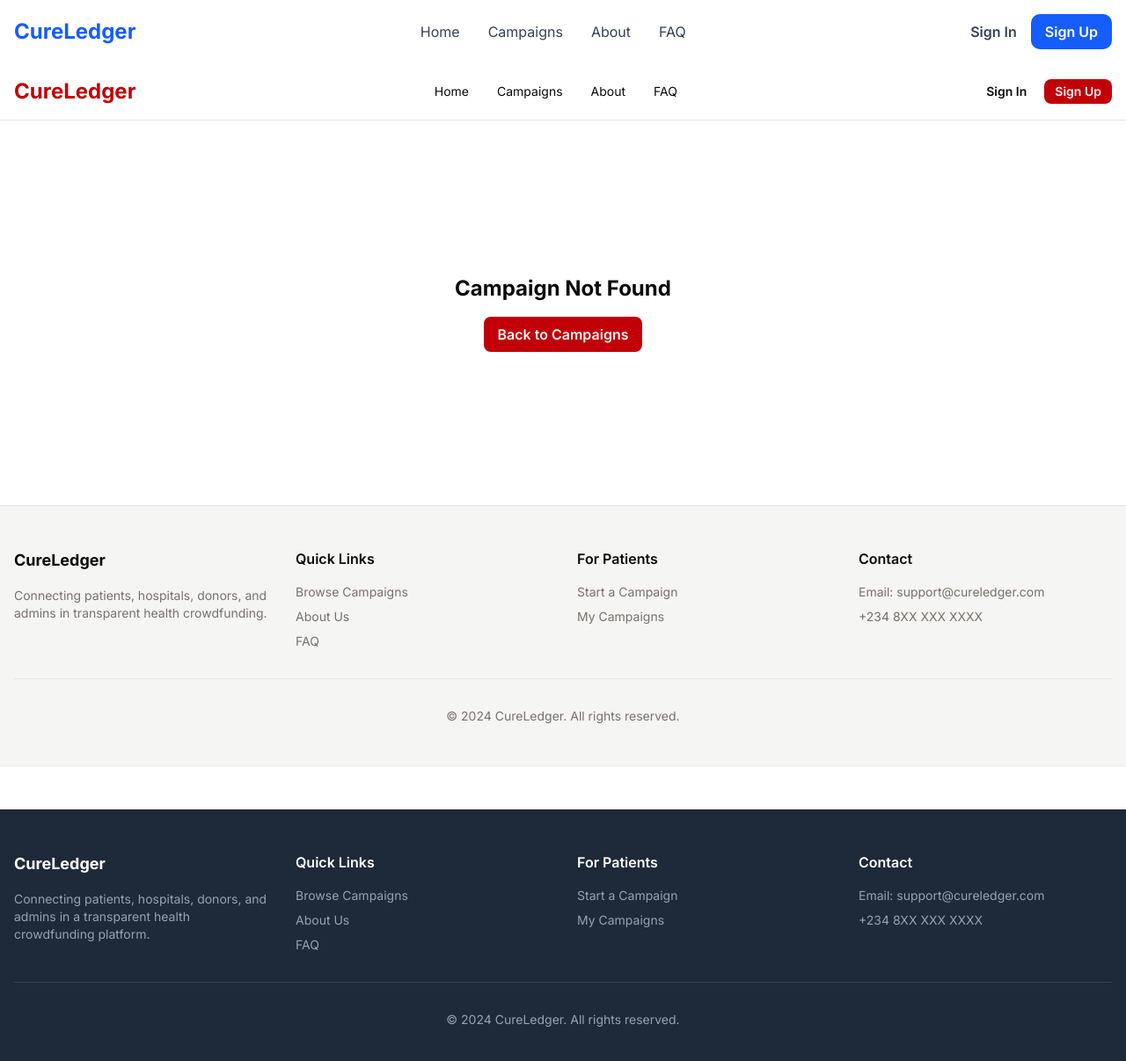
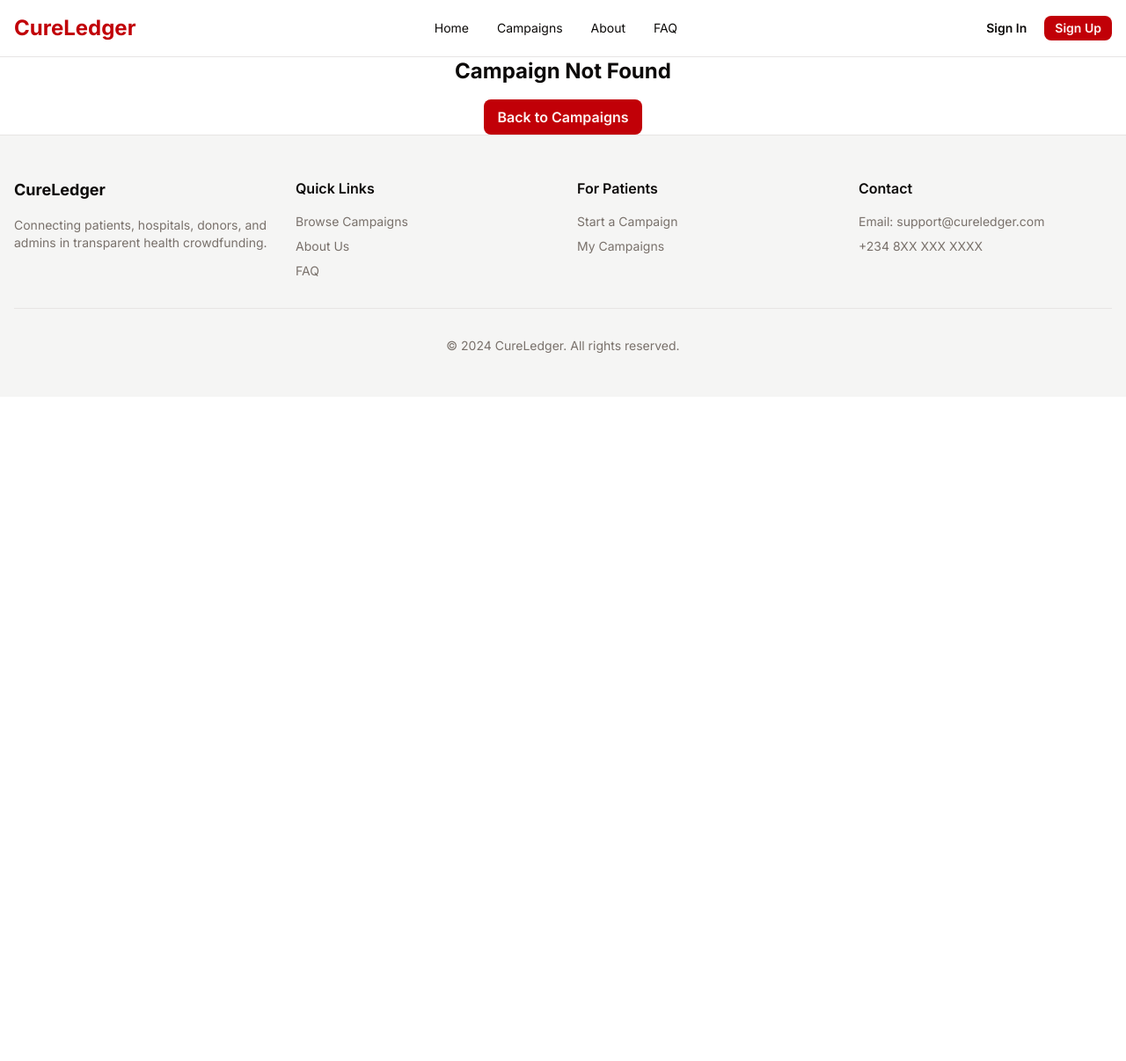
Before and after one commit to CodeRheem/CureLedger, a Next.js app in the folder frontend/: page /campaign/1 in a window 1280 px wide. Shown: the top 1206 px of the page at 88% size. After the commit the page ends 800 px from the top, so only its background shows below. Built offline with nearby package versions, Linux system fonts and the light colour scheme.

Commit message:
feat: remove header and footer components from multiple pages for layout simplification

```diff
--- a/frontend/app/(public)/about/page.tsx
+++ b/frontend/app/(public)/about/page.tsx
@@ -1,7 +1,5 @@
 'use client';
 
-import { Header } from '@/components/shared/header';
-import { Footer } from '@/components/shared/footer';
 import { Card, CardContent, CardHeader, CardTitle } from '@/components/ui/card';
 
 export default function About() {
@@ -27,9 +25,7 @@ export default function About() {
   ];
 
   return (
-    <div className="min-h-screen bg-background flex flex-col">
-      <Header />
-
+    <>
       {/* Hero */}
       <section className="py-20 px-4 bg-gradient-to-r from-primary/10 to-primary/5">
         <div className="max-w-5xl mx-auto text-center">
@@ -139,8 +135,6 @@ export default function About() {
           </div>
         </div>
       </section>
-
-      <Footer />
-    </div>
+    </>
   );
 }
--- a/frontend/app/(public)/campaign/[id]/page.tsx
+++ b/frontend/app/(public)/campaign/[id]/page.tsx
@@ -3,8 +3,6 @@
 import { useState } from 'react';
 import { useParams } from 'next/navigation';
 import Link from 'next/link';
-import { Header } from '@/components/shared/header';
-import { Footer } from '@/components/shared/footer';
 import { Button } from '@/components/ui/button';
 import { Card, CardContent, CardDescription, CardHeader, CardTitle } from '@/components/ui/card';
 import { Badge } from '@/components/ui/badge';
@@ -18,8 +16,7 @@ export default function CampaignDetail() {
 
   if (!campaign) {
     return (
-      <div className="min-h-screen bg-background flex flex-col">
-        <Header />
+      <div className="flex flex-col">
         <div className="flex-1 flex items-center justify-center">
           <div className="text-center">
             <h1 className="text-2xl font-bold mb-4">Campaign Not Found</h1>
@@ -28,7 +25,6 @@ export default function CampaignDetail() {
             </Link>
           </div>
         </div>
-        <Footer />
       </div>
     );
   }
@@ -40,11 +36,8 @@ export default function CampaignDetail() {
   );
 
   return (
-    <div className="min-h-screen bg-background flex flex-col">
-      <Header />
-
-      <div className="flex-1 py-12 px-4">
-        <div className="max-w-5xl mx-auto">
+    <div className="flex-1 py-12 px-4">
+      <div className="max-w-5xl mx-auto">
           {/* Header */}
           <div className="mb-8">
             <div className="flex items-start justify-between gap-4 mb-4">
@@ -210,9 +203,6 @@ export default function CampaignDetail() {
             </Link>
           </div>
         </div>
-      </div>
-
-      <Footer />
     </div>
   );
 }
--- a/frontend/app/(public)/campaigns/page.tsx
+++ b/frontend/app/(public)/campaigns/page.tsx
@@ -2,8 +2,6 @@
 
 import Link from 'next/link';
 import { useState, useMemo } from 'react';
-import { Header } from '@/components/shared/header';
-import { Footer } from '@/components/shared/footer';
 import { Button } from '@/components/ui/button';
 import { Input } from '@/components/ui/input';
 import { Card, CardContent, CardDescription, CardHeader, CardTitle } from '@/components/ui/card';
@@ -44,9 +42,7 @@ export default function BrowseCampaigns() {
   };
 
   return (
-    <div className="min-h-screen bg-background flex flex-col">
-      <Header />
-
+    <>
       {/* Hero Section */}
       <section className="py-12 px-4 bg-muted">
         <div className="max-w-5xl mx-auto text-center">
@@ -150,8 +146,6 @@ export default function BrowseCampaigns() {
           )}
         </div>
       </section>
-
-      <Footer />
-    </div>
+    </>
   );
 }
--- a/frontend/app/(public)/faq/page.tsx
+++ b/frontend/app/(public)/faq/page.tsx
@@ -1,8 +1,6 @@
 'use client';
 
 import { useState } from 'react';
-import { Header } from '@/components/shared/header';
-import { Footer } from '@/components/shared/footer';
 import { Card, CardContent, CardDescription, CardHeader, CardTitle } from '@/components/ui/card';
 import { Button } from '@/components/ui/button';
 
@@ -72,9 +70,7 @@ export default function FAQ() {
   );
 
   return (
-    <div className="min-h-screen bg-background flex flex-col">
-      <Header />
-
+    <div className="flex flex-col">
       {/* Hero */}
       <section className="py-20 px-4 bg-gradient-to-r from-primary/10 to-primary/5">
         <div className="max-w-5xl mx-auto text-center">
@@ -152,8 +148,6 @@ export default function FAQ() {
           </Card>
         </div>
       </section>
-
-      <Footer />
     </div>
   );
 }
--- a/frontend/app/(public)/layout.tsx
+++ b/frontend/app/(public)/layout.tsx
@@ -1,123 +1,7 @@
-'use client';
-
-import Link from 'next/link';
-
 export default function PublicLayout({
   children,
 }: {
   children: React.ReactNode;
 }) {
-  return (
-    <div className="min-h-screen flex flex-col">
-      {/* Header */}
-      <header className="bg-white shadow sticky top-0 z-50">
-        <div className="max-w-7xl mx-auto px-4 py-4 flex items-center justify-between">
-          <Link href="/" className="text-2xl font-bold text-blue-600">
-            CureLedger
-          </Link>
-
-          <nav className="hidden md:flex items-center gap-8">
-            <Link href="/" className="text-gray-700 hover:text-blue-600">
-              Home
-            </Link>
-            <Link href="/campaigns" className="text-gray-700 hover:text-blue-600">
-              Campaigns
-            </Link>
-            <Link href="/about" className="text-gray-700 hover:text-blue-600">
-              About
-            </Link>
-            <Link href="/faq" className="text-gray-700 hover:text-blue-600">
-              FAQ
-            </Link>
-          </nav>
-
-          <div className="flex items-center gap-4">
-            <Link
-              href="/login"
-              className="text-gray-700 hover:text-blue-600 font-semibold"
-            >
-              Sign In
-            </Link>
-            <Link
-              href="/register"
-              className="px-4 py-2 bg-blue-600 text-white rounded-lg hover:bg-blue-700 font-semibold"
-            >
-              Sign Up
-            </Link>
-          </div>
-        </div>
-      </header>
-
-      {/* Main Content */}
-      <main className="flex-1">{children}</main>
-
-      {/* Footer */}
-      <footer className="bg-gray-800 text-white py-12 mt-12">
-        <div className="max-w-7xl mx-auto px-4">
-          <div className="grid md:grid-cols-4 gap-8 mb-8">
-            <div>
-              <h3 className="font-bold text-lg mb-4">CureLedger</h3>
-              <p className="text-gray-400 text-sm">
-                Connecting patients, hospitals, donors, and admins in a transparent health crowdfunding platform.
-              </p>
-            </div>
-
-            <div>
-              <h4 className="font-semibold mb-4">Quick Links</h4>
-              <ul className="space-y-2 text-sm">
-                <li>
-                  <Link href="/campaigns" className="text-gray-400 hover:text-white">
-                    Browse Campaigns
-                  </Link>
-                </li>
-                <li>
-                  <Link href="/about" className="text-gray-400 hover:text-white">
-                    About Us
-                  </Link>
-                </li>
-                <li>
-                  <Link href="/faq" className="text-gray-400 hover:text-white">
-                    FAQ
-                  </Link>
-                </li>
-              </ul>
-            </div>
-
-            <div>
-              <h4 className="font-semibold mb-4">For Patients</h4>
-              <ul className="space-y-2 text-sm">
-                <li>
-                  <Link href="/register" className="text-gray-400 hover:text-white">
-                    Start a Campaign
-                  </Link>
-                </li>
-                <li>
-                  <Link href="/login" className="text-gray-400 hover:text-white">
-                    My Campaigns
-                  </Link>
-                </li>
-              </ul>
-            </div>
-
-            <div>
-              <h4 className="font-semibold mb-4">Contact</h4>
-              <ul className="space-y-2 text-sm">
-                <li className="text-gray-400">
-                  Email:{' '}
-                  <a href="mailto:support@cureledger.com" className="hover:text-white">
-                    support@cureledger.com
-                  </a>
-                </li>
-                <li className="text-gray-400">+234 8XX XXX XXXX</li>
-              </ul>
-            </div>
-          </div>
-
-          <div className="border-t border-gray-700 pt-8 text-center text-sm text-gray-400">
-            <p>&copy; 2024 CureLedger. All rights reserved.</p>
-          </div>
-        </div>
-      </footer>
-    </div>
-  );
+  return <>{children}</>;
 }
--- a/frontend/app/layout.tsx
+++ b/frontend/app/layout.tsx
@@ -1,5 +1,7 @@
 import type { Metadata } from "next";
 import { Geist, Geist_Mono, Inter, Instrument_Sans } from "next/font/google";
+import { Header } from "@/components/shared/header";
+import { Footer } from "@/components/shared/footer";
 import "./globals.css";
 import { cn } from "@/lib/utils";
 
@@ -18,8 +20,8 @@ const geistMono = Geist_Mono({
 });
 
 export const metadata: Metadata = {
-  title: "Create Next App",
-  description: "Generated by create next app",
+  title: "CureLedger",
+  description: "Transparent health crowdfunding platform",
 };
 
 export default function RootLayout({
@@ -32,7 +34,11 @@ export default function RootLayout({
       lang="en"
       className={cn("h-full", "antialiased", geistSans.variable, geistMono.variable, "font-sans", inter.variable, instrumentSansHeading.variable)}
     >
-      <body className="min-h-full flex flex-col">{children}</body>
+      <body className="min-h-full flex flex-col">
+        <Header />
+        {children}
+        <Footer />
+      </body>
     </html>
   );
 }
--- a/frontend/app/page.tsx
+++ b/frontend/app/page.tsx
@@ -1,8 +1,6 @@
 'use client';
 
 import Link from 'next/link';
-import { Header } from '@/components/shared/header';
-import { Footer } from '@/components/shared/footer';
 import { Button } from '@/components/ui/button';
 import { Card, CardContent } from '@/components/ui/card';
 
@@ -37,9 +35,7 @@ export default function Home() {
   ];
 
   return (
-    <div className="min-h-screen bg-background flex flex-col">
-      <Header />
-
+    <>
       {/* Hero Section */}
       <section className="py-20 px-4 bg-gradient-to-r from-primary/10 to-primary/5">
         <div className="max-w-5xl mx-auto text-center">
@@ -140,8 +136,6 @@ export default function Home() {
           </div>
         </div>
       </section>
-
-      <Footer />
-    </div>
+    </>
   );
 }
```
